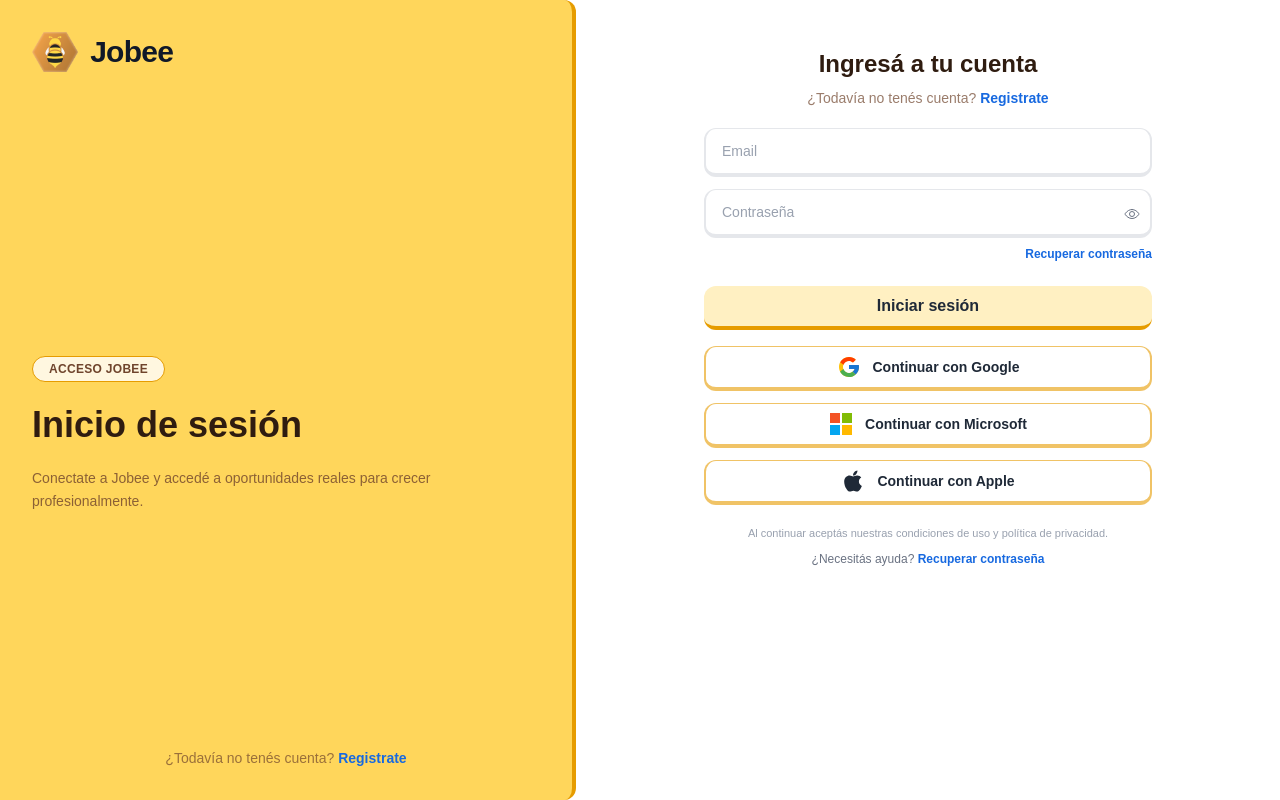
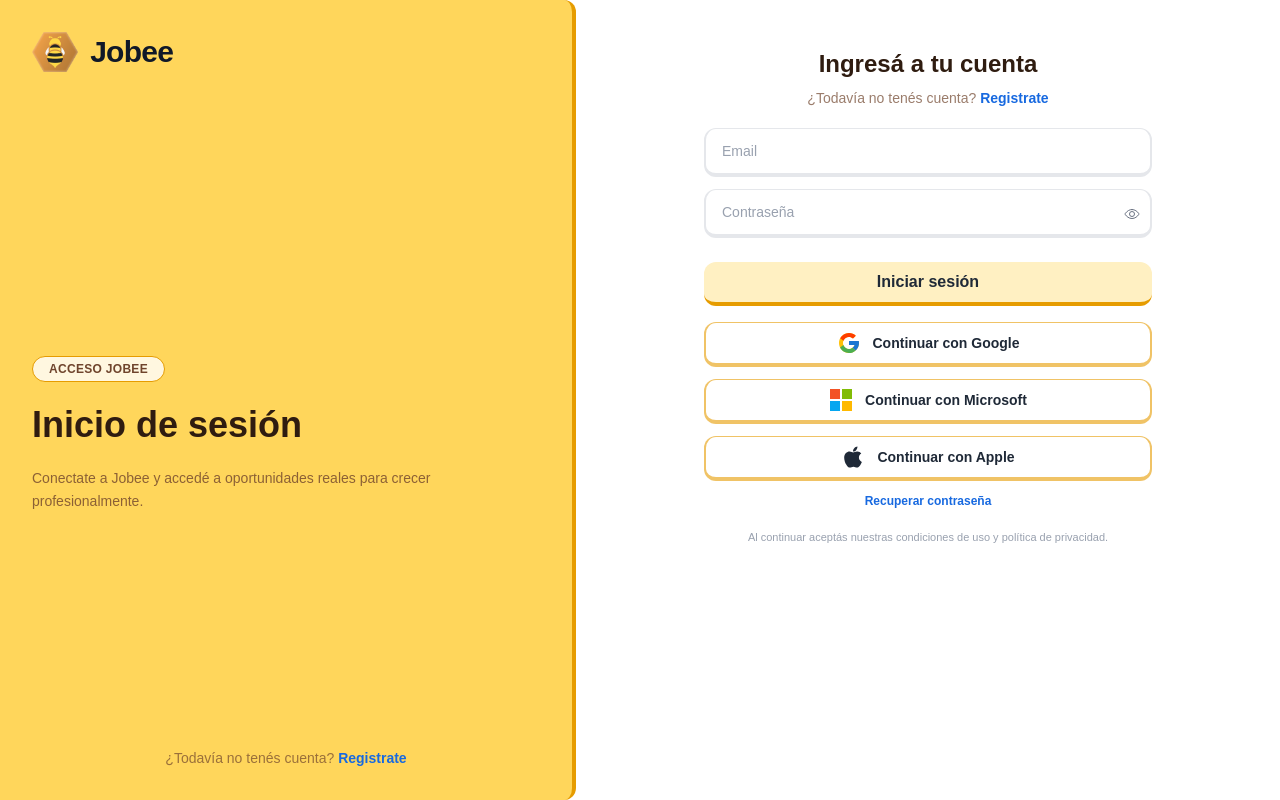
Before and after one commit to galonsoo/jobee-frontend, a React (Vite) app: page /jobee-frontend/auth/login in a window 1280 px wide. Built offline with nearby package versions, Linux system fonts and the light colour scheme.

Commit message:
refactor(login): consolidate help and signup links

```diff
--- a/src/pages/auth/LoginPage.jsx
+++ b/src/pages/auth/LoginPage.jsx
@@ -56,12 +56,6 @@
     <div className="space-y-2 text-xs text-gray-500 text-center">
       <p className="text-[11px] leading-relaxed text-gray-400">
         Al continuar aceptás nuestras condiciones de uso y política de privacidad.
-    </p>
-      <p>
-        ¿Necesitás ayuda?{" "}
-        <Link className="font-semibold text-[#1769E0]" to="/auth/forgot-password">
-          Recuperar contraseña
-        </Link>
       </p>
     </div>
   );
@@ -129,11 +123,6 @@
                 {showPassword ? <IoEyeOffOutline /> : <IoEyeOutline />}
               </button>
             </div>
-            <p className="mt-2 text-xs text-right">
-              <Link className="font-semibold text-[#1769E0]" to="/auth/forgot-password">
-                Recuperar contraseña
-              </Link>
-            </p>
           </fieldset>
         </div>
 
@@ -162,6 +151,11 @@
                 Registrate
               </Link>
             </p>
+            <p className="text-xs text-center">
+              <Link className="font-semibold text-[#1769E0]" to="/auth/forgot-password">
+                Recuperar contraseña
+              </Link>
+            </p>
           </div>
         </div>
       </form>
```
